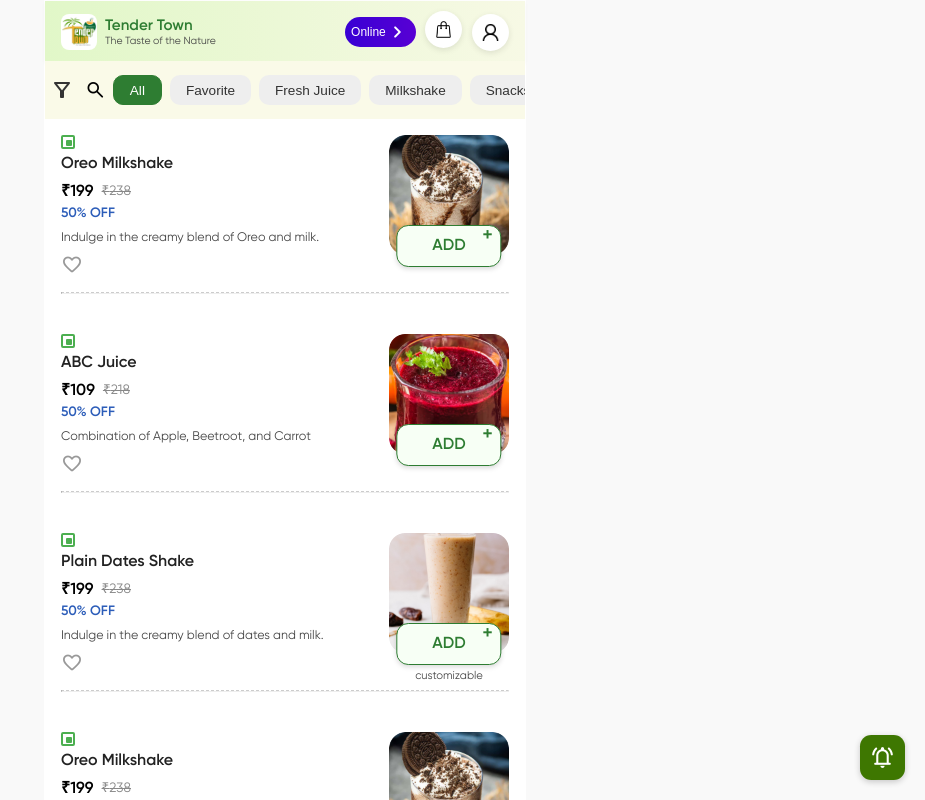
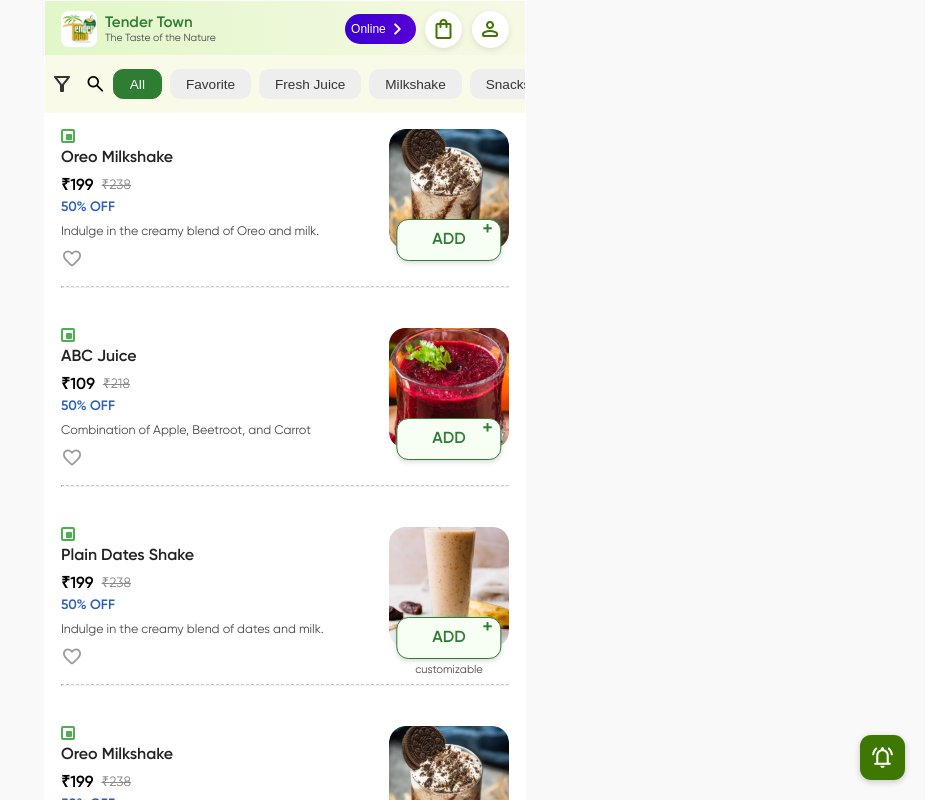
Before and after one commit to Rupashri15/tender, a React (Create React App) app: page /menu in a window 1280 px wide. Shown: the top 800 px of the page, without its empty margins (355-1280 px from the left). Built offline with nearby package versions, Linux system fonts and the light colour scheme.

Commit message:
Update Menu layout and styles

```diff
--- a/src/User/Menu.css
+++ b/src/User/Menu.css
@@ -414,12 +414,12 @@
   padding: 1rem;
   /* margin-bottom: 1rem; */
   gap: 1rem;
-  transition: transform 0.2s ease;
-}
-
-.menu-item-card:hover {
+  /* transition: transform 0.2s ease; */
+}
+
+/* .menu-item-card:hover {
   transform: scale(1.01);
-}
+} */
 
 .menu-item-left {
   flex: 1;
--- a/src/User/Menu.js
+++ b/src/User/Menu.js
@@ -178,14 +178,31 @@ const [showCartModal, setShowCartModal] = useState(false);
             Online <span className="material-symbols-rounded">chevron_right</span>
           </button>
           <div className="cart-icon-wrapper">
-  <img src={cartIcon} alt="Cart" className="icon-btn" />
+            <span
+  className="material-symbols-rounded icon-btn"
+  style={{ color: '#3E7701', position: 'relative' }}
+>
+  shopping_bag
   {totalItems > 0 && (
     <span className="cart-badge">{totalItems}</span>
   )}
+</span>
+
+  {/* <img src={cartIcon} alt="Cart" className="icon-btn" />
+  {totalItems > 0 && (
+    <span className="cart-badge">{totalItems}</span>
+  )} */}
 </div>
 
-          {/* <img src={cartIcon} alt="Cart" className="icon-btn" /> */}
-          <img src={userIcon} alt="User" className="icon-btn" />
+<span
+  className="material-symbols-rounded icon-btn"
+  style={{ color: '#3E7701' }}
+>
+  person
+</span>
+
+
+          {/* <img src={userIcon} alt="User" className="icon-btn" /> */}
         </div>
       </div>
 
```
